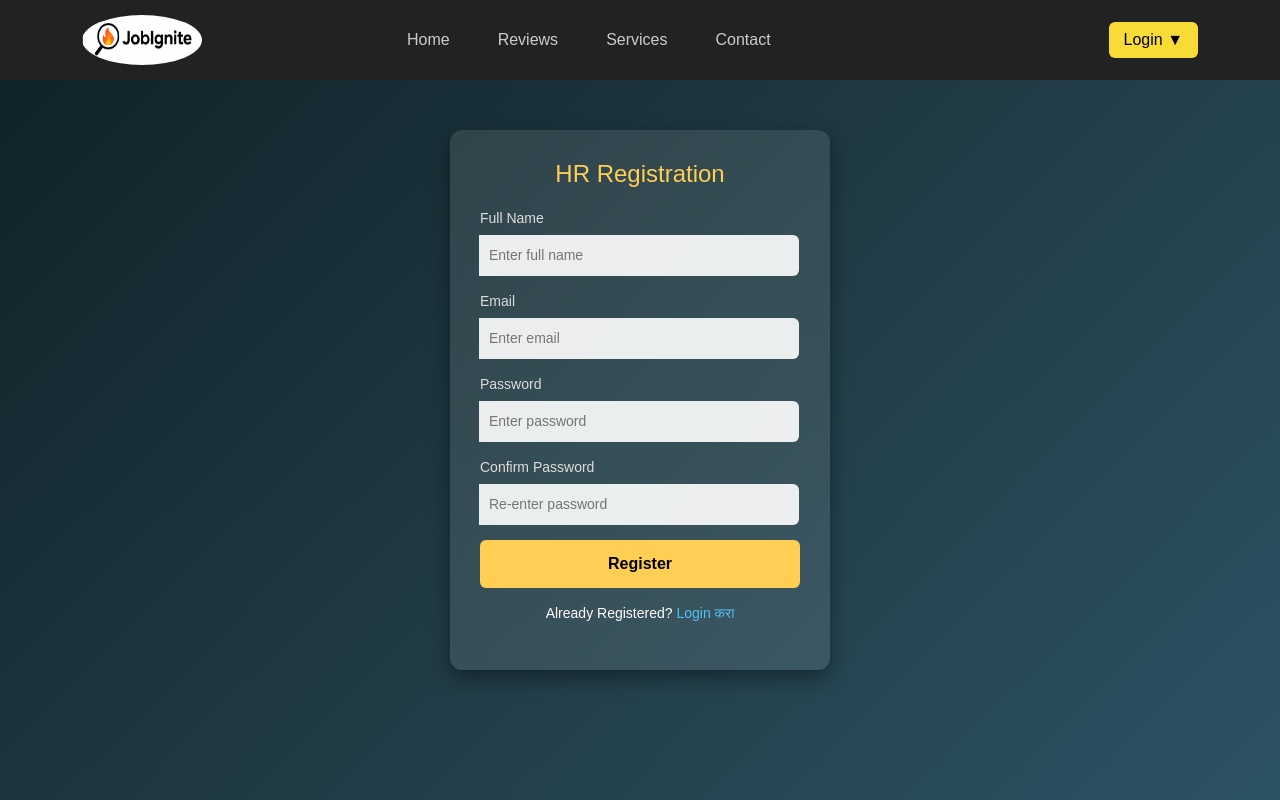
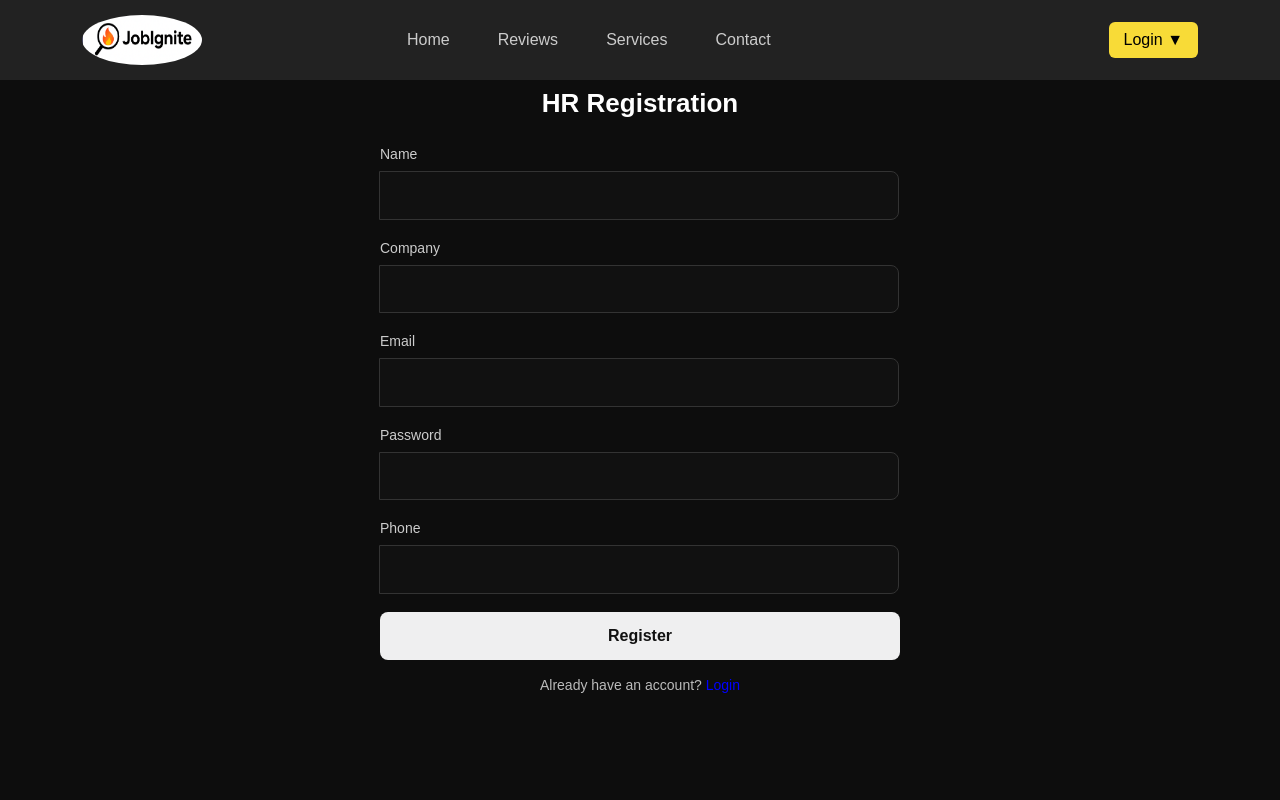
Before and after one commit to maheshrode22/JobIgnite-Online_job_portal, a React (Vite) app in the folder frontend/: page /HRAuth in a window 1280 px wide. Both pictures are taken after a click on the element "Register here". Shown: the top 800 px of the page. Built offline with nearby package versions, Linux system fonts and the light colour scheme.

Commit message:
add email and backend

```diff
--- a/frontend/package.json
+++ b/frontend/package.json
@@ -10,6 +10,7 @@
     "preview": "vite preview"
   },
   "dependencies": {
+    "axios": "^1.11.0",
     "react": "^19.1.1",
     "react-dom": "^19.1.1",
     "react-icons": "^5.5.0",
--- /dev/null
+++ b/frontend/src/Services/HRService.jsx
@@ -0,0 +1,12 @@
+import axios from "axios";
+
+const API_URL = "http://localhost:3000"; // backend running port
+
+// HR Register function
+export const registerHR = async (hrData) => {
+  return await axios.post(`${API_URL}/hrregister`, hrData, {
+    headers: {
+      "Content-Type": "application/json",
+    },
+  });
+};
--- a/frontend/src/component/hr/HRAuth.jsx
+++ b/frontend/src/component/hr/HRAuth.jsx
@@ -1,29 +1,31 @@
 import React, { useState } from "react";
 import "../../css/Hr/HRAuth.css";
+import { useNavigate } from "react-router-dom";
+import HRRegister from "./HRRegister";
 
-import { Navigate,useNavigate } from "react-router-dom";
 export default function HRAuth() {
   const [activeForm, setActiveForm] = useState("login"); // login | register | forgot
-  const handleSubmit = (e) => {
-    e.preventDefault(); // Prevent page reload
-    // You can also do your login validation here
-    navigate("/hr"); // Navigate to home page
+  const navigate = useNavigate();
+
+  const handleLogin = (e) => {
+    e.preventDefault();
+    // here you can add API call for login before navigation
+    navigate("/hr");
   };
-  const navigate = useNavigate();
 
   return (
     <div className="hrauth-container">
       <div className="hrauth-box">
+        {/* Heading */}
         <h2>
           {activeForm === "login" && "HR Login"}
           {activeForm === "register" && "HR Registration"}
           {activeForm === "forgot" && "Reset Password"}
         </h2>
 
-        {/* ✅ Login Form */}
+        {/* Login Form */}
         {activeForm === "login" && (
-            //
-          <form onSubmit={handleSubmit} >
+          <form onSubmit={handleLogin}>
             <div className="input-group">
               <label>Email</label>
               <input type="email" placeholder="Enter email" required />
@@ -34,7 +36,7 @@ export default function HRAuth() {
               <input type="password" placeholder="Enter password" required />
             </div>
 
-            <button type="submit" className="auth-btn" >Login</button>
+            <button type="submit" className="auth-btn">Login</button>
 
             <div className="extra-links">
               <p>
@@ -52,43 +54,14 @@ export default function HRAuth() {
           </form>
         )}
 
-        {/* ✅ Register Form */}
+        {/*  Register Form */}
         {activeForm === "register" && (
-          <form onSubmit={handleSubmit}>
-            <div className="input-group">
-              <label>Full Name</label>
-              <input type="text" placeholder="Enter full name" required />
-            </div>
-
-            <div className="input-group">
-              <label>Email</label>
-              <input type="email" placeholder="Enter email" required />
-            </div>
-
-            <div className="input-group">
-              <label>Password</label>
-              <input type="password" placeholder="Enter password" required />
-            </div>
-
-            <div className="input-group">
-              <label>Confirm Password</label>
-              <input type="password" placeholder="Re-enter password" required />
-            </div>
-
-            <button type="submit" className="auth-btn">Register</button>
-
-            <div className="extra-links">
-              <p>
-                Already Registered?{" "}
-                <span onClick={() => setActiveForm("login")}>Login करा</span>
-              </p>
-            </div>
-          </form>
+          <HRRegister onBack={() => setActiveForm("login")} />
         )}
 
-        {/* ✅ Forgot Password Form */}
+        {/* Forgot Password */}
         {activeForm === "forgot" && (
-          <form onSubmit={handleSubmit}>
+          <form>
             <div className="input-group">
               <label>Email</label>
               <input type="email" placeholder="Enter registered email" required />
--- /dev/null
+++ b/frontend/src/component/hr/HRRegister.jsx
@@ -0,0 +1,71 @@
+import React, { useState } from "react";
+import { registerHR } from "../../services/HRService"; // function import
+
+export default function HRRegister({ onBack }) {
+  const [name, setName] = useState("");
+  const [company, setCompany] = useState("");
+  const [email, setEmail] = useState("");
+  const [password, setPassword] = useState("");
+  const [phone, setPhone] = useState("");
+  const [msg, setMsg] = useState("");
+
+  const handleRegister = async (e) => {
+    e.preventDefault();
+
+    const hrData = { name, company, email, password, phone };
+    console.log(" Sending Data:", hrData);
+
+    try {
+      const result = await registerHR(hrData);
+
+      setMsg(result.data.message || "Registration Successful!");
+      alert("Registration successful!");
+      onBack(); // login page redirect
+    } catch (err) {
+      console.error(" Error:", err.response?.data || err.message);
+      setMsg(err.response?.data?.message || "Registration Failed!");
+    }
+  };
+
+  return (
+    <form onSubmit={handleRegister}>
+      <div className="input-group">
+        <label>Name</label>
+        <input type="text" value={name} onChange={(e) => setName(e.target.value)} required />
+      </div>
+
+      <div className="input-group">
+        <label>Company</label>
+        <input type="text" value={company} onChange={(e) => setCompany(e.target.value)} required />
+      </div>
+
+      <div className="input-group">
+        <label>Email</label>
+        <input type="email" value={email} onChange={(e) => setEmail(e.target.value)} required />
+      </div>
+
+      <div className="input-group">
+        <label>Password</label>
+        <input type="password" value={password} onChange={(e) => setPassword(e.target.value)} required />
+      </div>
+
+      <div className="input-group">
+        <label>Phone</label>
+        <input type="text" value={phone} onChange={(e) => setPhone(e.target.value)} required />
+      </div>
+
+      <button type="submit" className="auth-btn">Register</button>
+
+      {msg && <p>{msg}</p>}
+
+      <div className="extra-links">
+        <p>
+          Already have an account?{" "}
+          <span onClick={onBack} style={{ color: "blue", cursor: "pointer" }}>
+            Login
+          </span>
+        </p>
+      </div>
+    </form>
+  );
+}
--- a/frontend/src/css/Hr/HRAuth.css
+++ b/frontend/src/css/Hr/HRAuth.css
@@ -1,99 +1,118 @@
-.hrauth-container {
+/* =====================
+   HRAuth & HRRegister Modern Dark Theme
+===================== */
+
+body {
+  font-family: "Poppins", sans-serif;
+  background: #0d0d0d;
+  color: #fff;
+  margin: 0;
+  padding: 0;
+
+}
+
+/* Container */
+.hrauth-container,
+.register-container {
   display: flex;
   justify-content: center;
   align-items: center;
   min-height: 100vh;
-    background: linear-gradient(135deg, #0f2027, #203a43, #2c5364);
-    font-family: Arial, sans-serif;
+  padding: 20px;
 }
 
-  .hrauth-box {
-    background: rgba(255, 255, 255, 0.1);
-    padding: 30px;
+/* Auth/Register Box */
+.hrauth-box,
+.register-box {
+  /* background: #1a1a1a; */
+  padding: 35px 40px;
   border-radius: 12px;
   width: 100%;
-    max-width: 380px;
-    color: white;
-    box-shadow: 0 8px 20px rgba(0, 0, 0, 0.4);
-    backdrop-filter: blur(6px);
-    text-align: center;
+  max-width: 600px;
+  /* box-shadow: 0px 0px 20px rgba(255, 204, 0, 0.2); */
+  text-align: left;
 }
 
-  .hrauth-box h2 {
-    margin-bottom: 20px;
-    font-size: 24px;
-    color: #ffce54;
+/* Heading */
+.hrauth-box h2,
+.register-box h2 {
+  text-align: center;
+  margin-bottom: 25px;
+  font-size: 26px;
+  font-weight: bold;
+  /* color: blue; */
+  color:white;
+
 }
 
-  /* Inputs */
-  .input-group {
-    text-align: left;
-    margin-bottom: 15px;
+/* Form Groups */
+.input-group,
+.form-group {
+  margin-bottom: 18px;
 }
 
-  .input-group label {
+label {
   display: block;
+  font-size: 14px;
   margin-bottom: 6px;
-    font-size: 14px;
-    color: #ddd;
+  color: #ccc;
 }
 
-  .input-group input {
+input {
   width: 100%;
-    padding: 10px;
-    border-radius: 6px;
-    border: none;
+  padding: 12px 14px;
+  border-radius: 8px;
+  border: 1px solid #333;
+  background: #111;
+  color: #fff;
+  font-size: 15px;
   outline: none;
-    font-size: 14px;
-    background: rgba(255, 255, 255, 0.9);
-  }
-
-  .auth-btn {
-    width: 100%;
-    padding: 12px;
-    border: none;
-    border-radius: 6px;
-    font-size: 16px;
-    font-weight: bold;
-    background: #ffce54;
-    color: black;
-    cursor: pointer;
   transition: 0.3s ease;
 }
 
-  .auth-btn:hover {
-    background: #f6bb42;
+input:focus {
+  border-color: blue;
+  box-shadow: 0px 0px 6px rgba(255, 204, 0, 0.5);
+}
+
+/* Buttons */
+.auth-btn,
+.register-btn {
+  width: 100%;
+  background: rgb(239, 239, 240);;
+  color: #111;
+  padding: 12px;
+  font-size: 16px;
+  border-radius: 8px;
+  border: none;
+  font-weight: bold;
+  cursor: pointer;
+  transition: 0.3s;
+}
+
+.auth-btn:hover,
+.register-btn:hover {
+  background: #e6b800;
 }
 
 /* Links */
-  .extra-links {
+.extra-links,
+.login-link {
+  text-align: center;
   margin-top: 15px;
   font-size: 14px;
+  color: #bbb;
 }
 
-  .extra-links span {
-    color: #4fc3f7;
+.extra-links span,
+.login-link a {
+  color: blue;
+  font-weight: 500;
   cursor: pointer;
-    font-weight: 500;
+  transition: 0.3s;
 }
 
-  .extra-links span:hover {
+.extra-links span:hover,
+.login-link a:hover {
   text-decoration: underline;
 }
-
-  /* Responsive */
-  @media (max-width: 480px) {
-    .hrauth-box {
-      width: 90%;
-      padding: 20px;
-    }
-
-    .hrauth-box h2 {
-      font-size: 20px;
-    }
-
-    .auth-btn {
-      font-size: 14px;
-      padding: 10px;
-    }
-  }
```
Also changed, not shown: 1 other file (tests, documents, lock files or other folders). Lines whose indentation alone changed are shown as unchanged.
